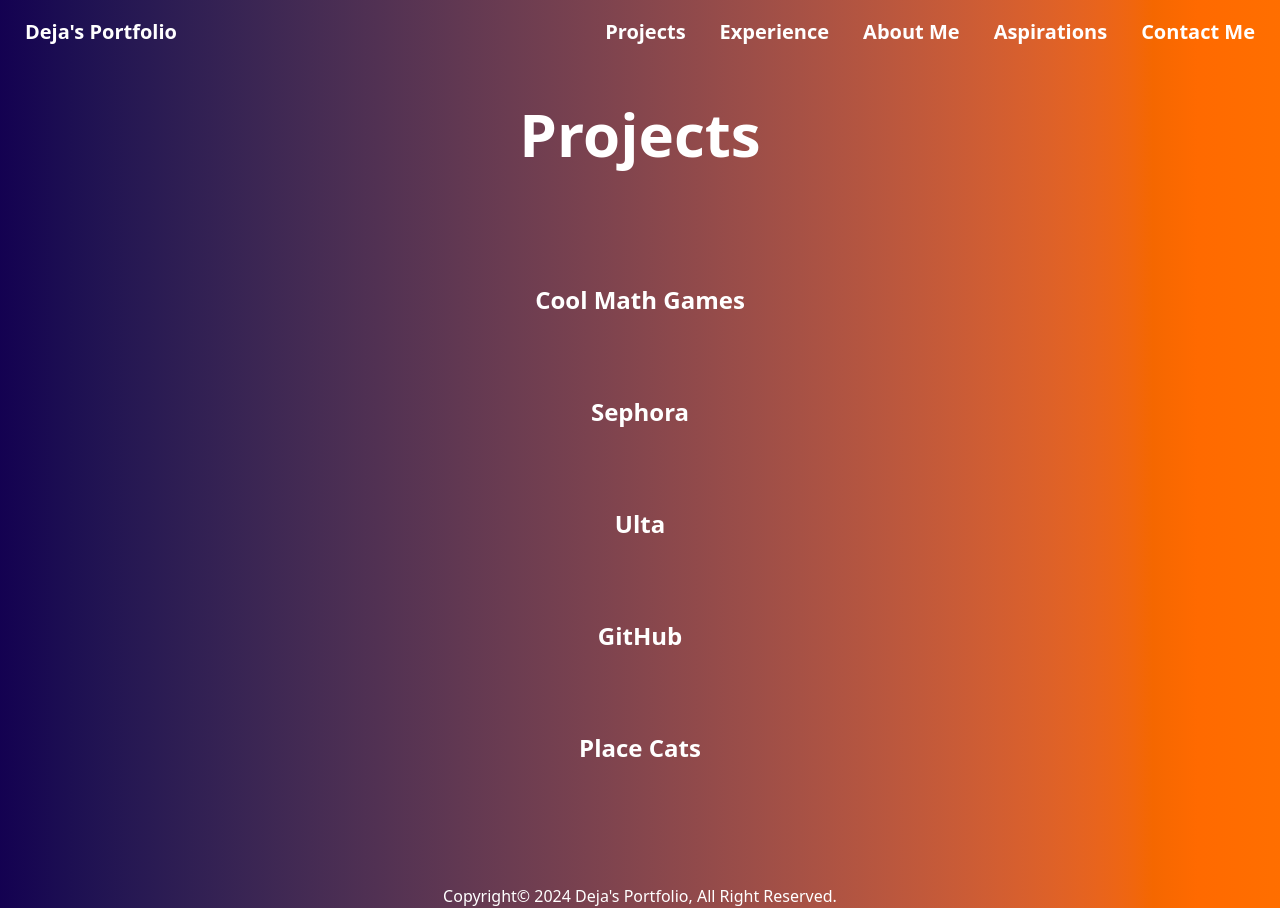
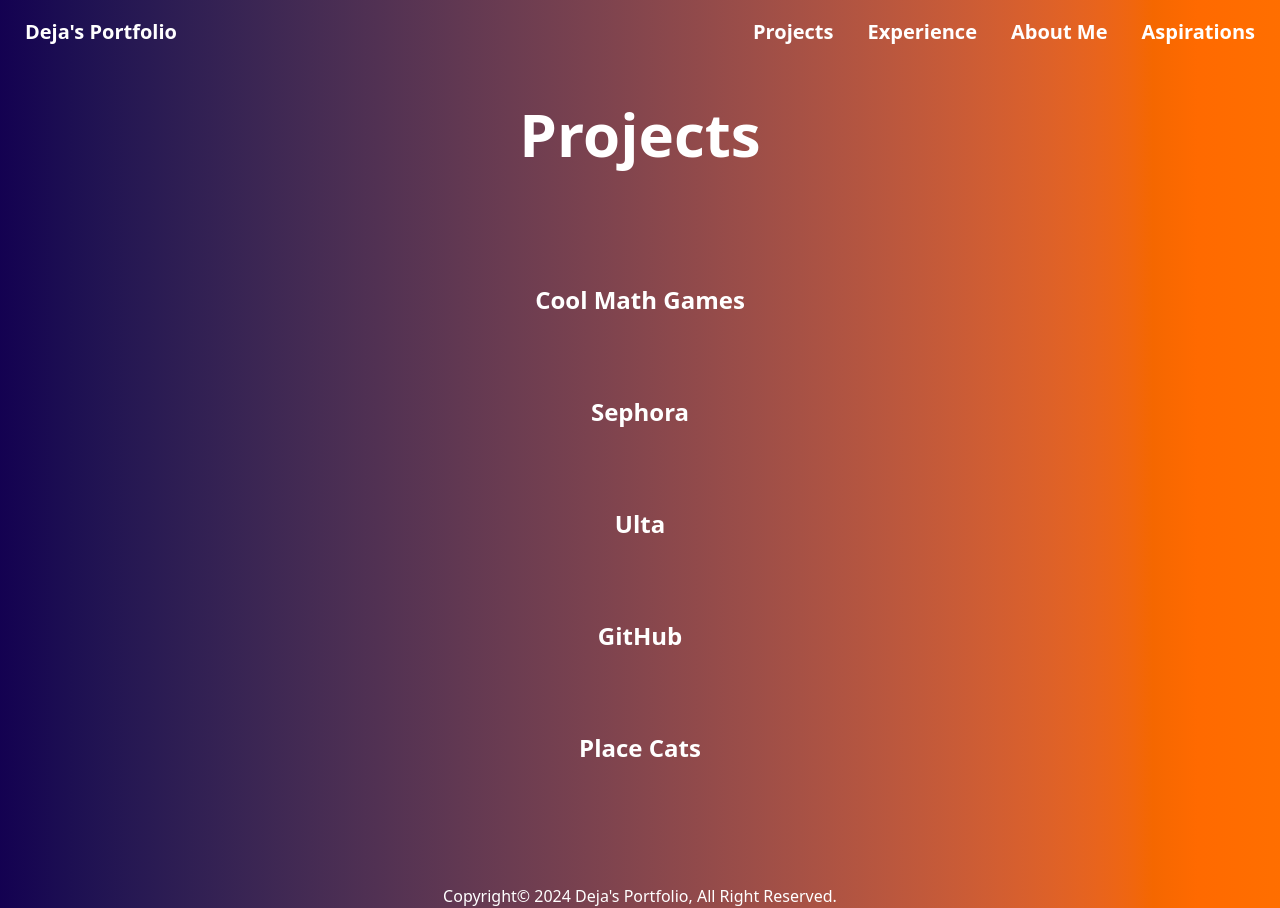
Before and after one commit to DejaM24/portfolio, a React (Vite) app in the folder react-portfolio/: page /projects in a window 1280 px wide. Built offline with nearby package versions, Linux system fonts and the light colour scheme.

Commit message:
delete contact tab from navbar

```diff
--- a/react-portfolio/src/pages/AboutMe.jsx
+++ b/react-portfolio/src/pages/AboutMe.jsx
@@ -49,9 +49,6 @@
         <div className="flex-4">
           <a onClick={() => navigateAspirations()} className="btn btn-ghost rounded-full text-xl font-bold">Aspirations</a>
         </div>
-        <div className="flex-4">
-          <a onClick={() => navigateContactMe()} className="btn btn-ghost rounded-full text-xl font-bold">Contact Me</a>
-        </div>
       </div>
 
       {/* about me section */}
--- a/react-portfolio/src/pages/Aspirations.jsx
+++ b/react-portfolio/src/pages/Aspirations.jsx
@@ -50,9 +50,6 @@
         <div className="flex-4">
           <a onClick={() => navigateAspirations()} className="btn btn-ghost rounded-full text-xl font-bold">Aspirations</a>
         </div>
-        <div className="flex-4">
-          <a onClick={() => navigateContactMe()} className="btn btn-ghost rounded-full text-xl font-bold">Contact Me</a>
-        </div>
       </div>
 
       {/* ambitions section */}
--- a/react-portfolio/src/pages/Experience.jsx
+++ b/react-portfolio/src/pages/Experience.jsx
@@ -50,9 +50,6 @@
         <div className="flex-4">
           <a onClick={() => navigateAspirations()} className="btn btn-ghost rounded-full text-xl font-bold">Aspirations</a>
         </div>
-        <div className="flex-4">
-          <a onClick={() => navigateContactMe()} className="btn btn-ghost rounded-full text-xl font-bold">Contact Me</a>
-        </div>
       </div>
 
       {/* experience section */}
--- a/react-portfolio/src/pages/Projects.jsx
+++ b/react-portfolio/src/pages/Projects.jsx
@@ -53,9 +53,6 @@
                 <div className="flex-4">
                     <a onClick={() => navigateAspirations()} className="btn btn-ghost rounded-full text-xl font-bold">Aspirations</a>
                 </div>
-                <div className="flex-4">
-                    <a onClick={() => navigateContactMe()} className="btn btn-ghost rounded-full text-xl font-bold">Contact Me</a>
-                </div>
             </div>
 
             {/* project section */}
```
